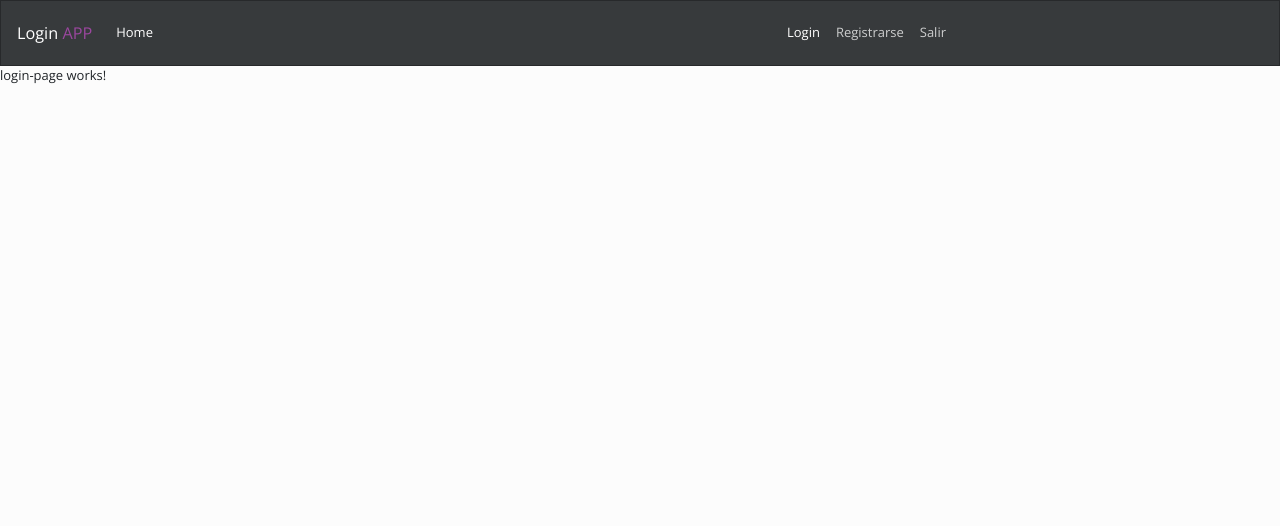
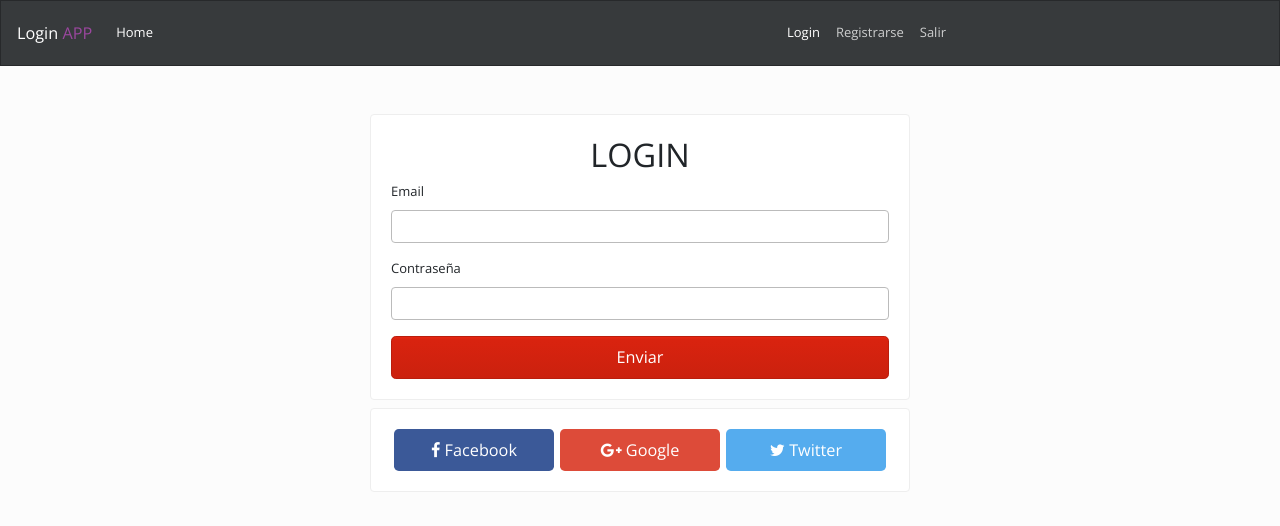
Before and after one commit to fabianburbano/loginapp, an Angular app: page /login in a window 1280 px wide. Shown: the top 526 px of the page. Built offline with nearby package versions, Linux system fonts and the light colour scheme.

Commit message:
maquetación de login page y register page

```diff
--- a/src/app/app.component.html
+++ b/src/app/app.component.html
@@ -1,2 +1,4 @@
 <app-navbar></app-navbar>
-<router-outlet></router-outlet>
+<div class="container">
+  <router-outlet></router-outlet>
+</div>
--- a/src/app/components/home-page/home-page.component.html
+++ b/src/app/components/home-page/home-page.component.html
@@ -1,3 +1,9 @@
-<p>
-  home-page works!
-</p>
+<div class="jumbotron">
+  <h1 class="display-3">Home page</h1>
+  <p class="lead">This is a simple hero unit, a simple jumbotron-style component for calling extra attention to featured content or information.</p>
+  <hr class="my-4">
+  <p>It uses utility classes for typography and spacing to space content out within the larger container.</p>
+  <p class="lead">
+    <a class="btn btn-primary btn-lg" href="#" role="button">Learn more</a>
+  </p>
+</div>
--- a/src/app/components/login-page/login-page.component.html
+++ b/src/app/components/login-page/login-page.component.html
@@ -1,3 +1,31 @@
-<p>
-  login-page works!
-</p>
+<div class="row">
+  <div class="col-md-6 mx-auto mt-5">
+    <div class="card">
+      <div class="card-body">
+        <h1 class="text-center">LOGIN</h1>
+        <form>
+          <div class="form-group">
+            <label for="email">Email</label>
+            <input type="email" name="email" id="email" class="form-control">
+          </div>
+          <div class="form-group">
+            <label for="password">Contraseña</label>
+            <input type="password" name="password" id="password" class="form-control">
+          </div>
+          <input type="text" value="Enviar" class="btn btn-primary btn-block btn-lg">
+        </form>
+      </div>
+    </div>
+  </div>
+</div>
+<div class="row">
+  <div class="col-md-6 mx-auto mt-2">
+    <div class="card">
+      <div class="card-body d-flex justify-content-around">
+        <button class="btn btn-lg btn-facebook"><i class="fa fa-facebook"></i> Facebook</button>
+        <button class="btn btn-lg btn-google"><i class="fa fa-google-plus"></i> Google</button>
+        <button class="btn btn-lg btn-twitter"><i class="fa fa-twitter"></i> Twitter</button>
+      </div>
+    </div>
+  </div>
+</div>
--- a/src/app/components/login-page/login-page.component.scss
+++ b/src/app/components/login-page/login-page.component.scss
@@ -0,0 +1,18 @@
+.btn-facebook, .btn-google, .btn-twitter{
+  width: 32%;
+}
+
+.btn-facebook{
+  background: #3b5998;
+  color: #fff;
+}
+
+.btn-google{
+  background: #dd4b39;
+  color: #fff;
+}
+
+.btn-twitter{
+  background: #55acee;
+  color: #fff;
+}
--- a/src/app/components/not-found-page/not-found-page.component.html
+++ b/src/app/components/not-found-page/not-found-page.component.html
@@ -1,3 +1,11 @@
-<p>
-  not-found-page works!
-</p>
+<div class="row mt-3">
+  <div class="col-md-6 mx-auto text-center">
+    <div class="card">
+      <h1>Oops!!</h1>
+      <h2>Página no encontrada</h2>
+      <div class="card-body">
+        <a href="/" class="btn btn-primary btn-lg"><i class="fa fa-home"></i> Ir a la home página</a>
+      </div>
+    </div>
+  </div>
+</div>
--- a/src/app/components/privado-page/privado-page.component.html
+++ b/src/app/components/privado-page/privado-page.component.html
@@ -1,3 +1,9 @@
-<p>
-  privado-page works!
-</p>
+<div class="jumbotron">
+  <h1 class="display-3">Zona privada</h1>
+  <p class="lead">This is a simple hero unit, a simple jumbotron-style component for calling extra attention to featured content or information.</p>
+  <hr class="my-4">
+  <p>It uses utility classes for typography and spacing to space content out within the larger container.</p>
+  <p class="lead">
+    <a class="btn btn-primary btn-lg" href="#" role="button">Learn more</a>
+  </p>
+</div>
--- a/src/app/components/register-page/register-page.component.html
+++ b/src/app/components/register-page/register-page.component.html
@@ -1,3 +1,20 @@
-<p>
-  register-page works!
-</p>
+<div class="row">
+  <div class="col-md-6 mx-auto mt-5">
+    <div class="card">
+      <div class="card-body">
+        <h1 class="text-center">REGISTRO</h1>
+        <form>
+          <div class="form-group">
+            <label for="email">Email</label>
+            <input type="email" name="email" id="email" class="form-control">
+          </div>
+          <div class="form-group">
+            <label for="password">Contraseña</label>
+            <input type="password" name="password" id="password" class="form-control">
+          </div>
+          <input type="text" value="Enviar" class="btn btn-primary btn-block btn-lg">
+        </form>
+      </div>
+    </div>
+  </div>
+</div>
```
